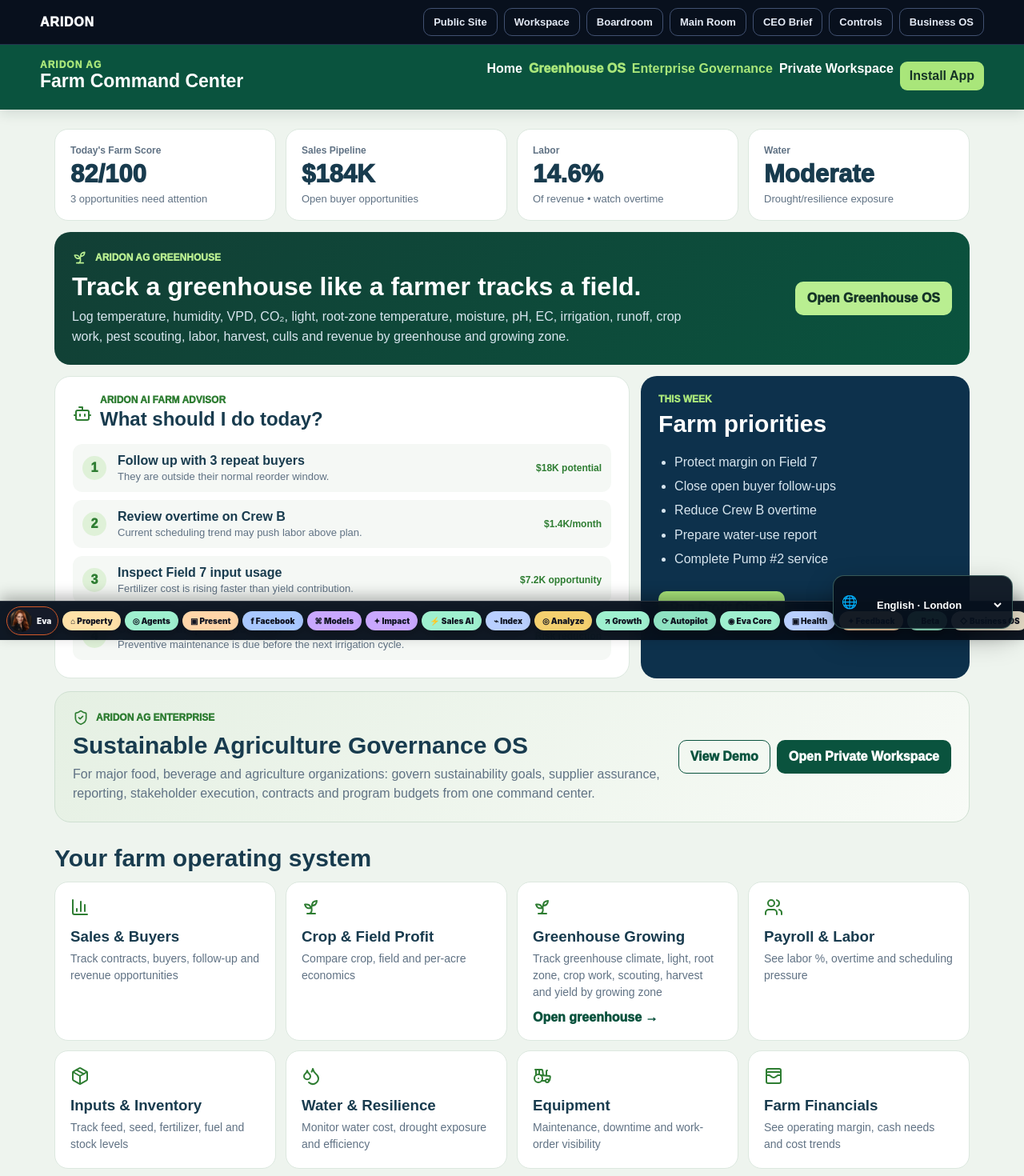
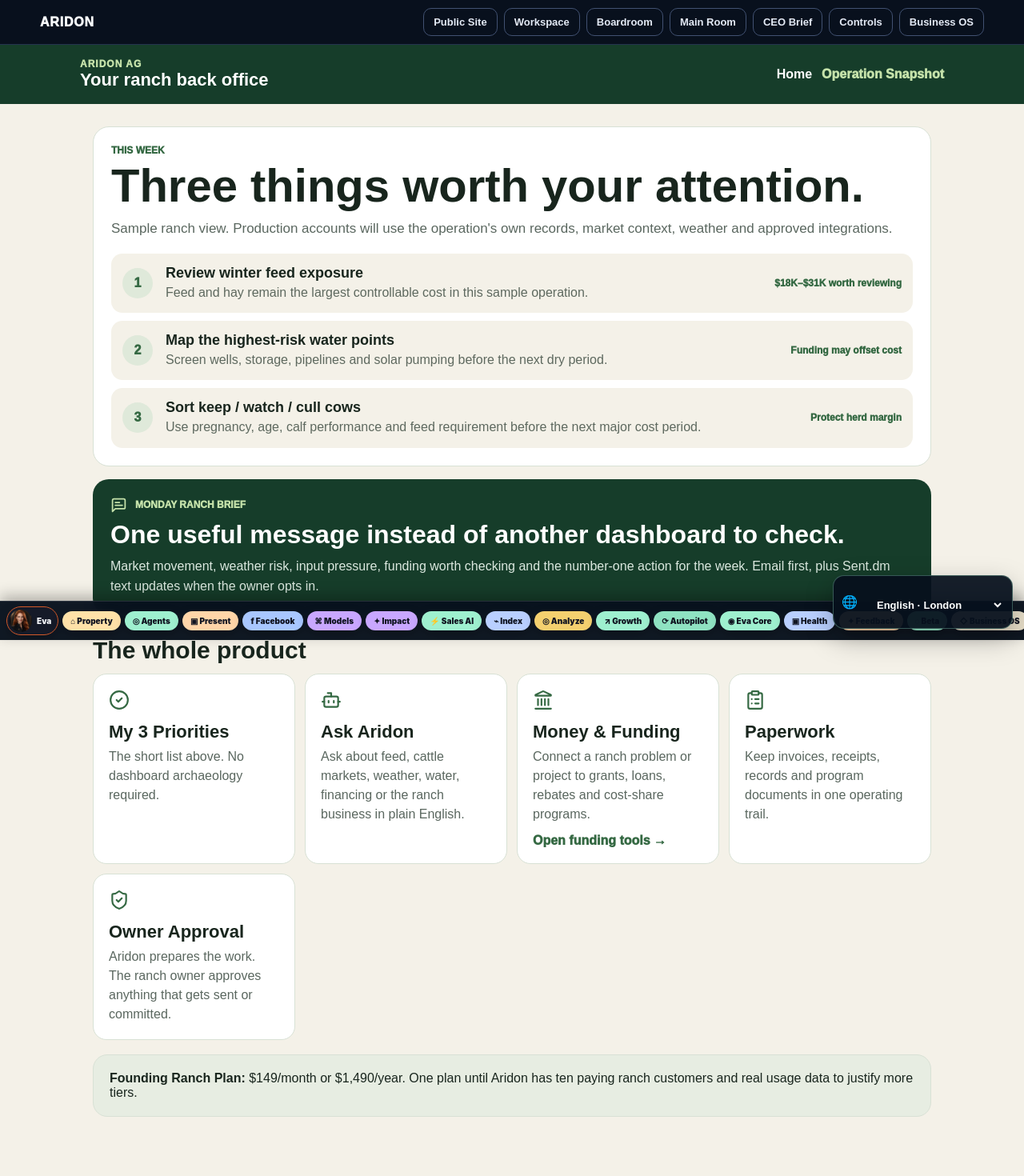
Before and after one commit to jimrusk/aridon-app, a Next.js app: page /ag/app in a window 1280 px wide. Shown: the top 1470 px of the page at 80% size. Built offline with nearby package versions, Linux system fonts and the light colour scheme.

Commit message:
Simplify Aridon Ag workspace to five ranch-owner jobs

```diff
--- a/app/ag/app/page.tsx
+++ b/app/ag/app/page.tsx
@@ -1,45 +1,47 @@
 import Link from 'next/link';
-import { BarChart3, Bot, Droplets, Package, Sprout, Tractor, Users, WalletCards, Wrench, ClipboardList, ShieldCheck } from 'lucide-react';
+import { Bot, CheckCircle2, ClipboardList, Landmark, MessageSquareText, ShieldCheck } from 'lucide-react';
 
-const modules=[
-  ['Sales & Buyers','Track contracts, buyers, follow-up and revenue opportunities',BarChart3],
-  ['Crop & Field Profit','Compare crop, field and per-acre economics',Sprout],
-  ['Greenhouse Growing','Track greenhouse climate, light, root zone, crop work, scouting, harvest and yield by growing zone',Sprout],
-  ['Payroll & Labor','See labor %, overtime and scheduling pressure',Users],
-  ['Inputs & Inventory','Track feed, seed, fertilizer, fuel and stock levels',Package],
-  ['Water & Resilience','Monitor water cost, drought exposure and efficiency',Droplets],
-  ['Equipment','Maintenance, downtime and work-order visibility',Tractor],
-  ['Farm Financials','See operating margin, cash needs and cost trends',WalletCards],
-  ['Work Orders','Turn recommendations into accountable field tasks',Wrench],
-  ['Reports & Documents','Keep operating, lender and compliance records together',ClipboardList],
-  ['Enterprise Governance','Goal governance, assurance, reporting, stakeholders and program spend',ShieldCheck],
+const actions = [
+  ['1', 'Review winter feed exposure', 'Feed and hay remain the largest controllable cost in this sample operation.', '$18K–$31K worth reviewing'],
+  ['2', 'Map the highest-risk water points', 'Screen wells, storage, pipelines and solar pumping before the next dry period.', 'Funding may offset cost'],
+  ['3', 'Sort keep / watch / cull cows', 'Use pregnancy, age, calf performance and feed requirement before the next major cost period.', 'Protect herd margin'],
 ];
 
-export default function AgApp(){return <main style={{minHeight:'100vh',background:'#eef4ee',color:'#183b4e',fontFamily:'Arial,sans-serif',paddingBottom:90}}>
-<header style={{background:'#0a533e',color:'#fff',padding:'18px 18px 22px',position:'sticky',top:0,zIndex:10,boxShadow:'0 4px 16px #173b2a24'}}><div style={{maxWidth:1180,margin:'auto',display:'flex',justifyContent:'space-between',gap:12,alignItems:'center',flexWrap:'wrap'}}><div><div style={{fontSize:12,fontWeight:950,color:'#a9e67a',letterSpacing:1}}>ARIDON AG</div><strong style={{fontSize:23}}>Farm Command Center</strong></div><div style={{display:'flex',gap:8,flexWrap:'wrap'}}><Link href="/ag" style={{color:'#fff',textDecoration:'none',fontWeight:800}}>Home</Link><Link href="/ag/greenhouse" style={{color:'#a9e67a',textDecoration:'none',fontWeight:950}}>Greenhouse OS</Link><Link href="/ag/governance" style={{color:'#a9e67a',textDecoration:'none',fontWeight:900}}>Enterprise Governance</Link><Link href="/customer/ag-governance" style={{color:'#fff',textDecoration:'none',fontWeight:900}}>Private Workspace</Link><Link href="/ag/install" style={{background:'#a9e67a',color:'#143326',textDecoration:'none',padding:'9px 12px',borderRadius:9,fontWeight:900}}>Install App</Link></div></div></header>
-<section style={{maxWidth:1180,margin:'auto',padding:'24px 18px'}}>
-<div style={{display:'grid',gridTemplateColumns:'repeat(auto-fit,minmax(220px,1fr))',gap:12}}>
-<Card title="Today's Farm Score" value="82/100" sub="3 opportunities need attention" />
-<Card title="Sales Pipeline" value="$184K" sub="Open buyer opportunities" />
-<Card title="Labor" value="14.6%" sub="Of revenue • watch overtime" />
-<Card title="Water" value="Moderate" sub="Drought/resilience exposure" />
-</div>
+const doors = [
+  ['My 3 Priorities', 'The short list above. No dashboard archaeology required.', CheckCircle2],
+  ['Ask Aridon', 'Ask about feed, cattle markets, weather, water, financing or the ranch business in plain English.', Bot],
+  ['Money & Funding', 'Connect a ranch problem or project to grants, loans, rebates and cost-share programs.', Landmark],
+  ['Paperwork', 'Keep invoices, receipts, records and program documents in one operating trail.', ClipboardList],
+  ['Owner Approval', 'Aridon prepares the work. The ranch owner approves anything that gets sent or committed.', ShieldCheck],
+];
 
-<section style={{marginTop:14,background:'linear-gradient(135deg,#123f35,#0a533e)',color:'#fff',borderRadius:20,padding:22,display:'grid',gridTemplateColumns:'minmax(0,1fr) auto',gap:18,alignItems:'center'}}><div><div style={{display:'flex',gap:9,alignItems:'center',color:'#b9ee91',fontSize:12,fontWeight:950}}><Sprout size={20}/>ARIDON AG GREENHOUSE</div><h2 style={{margin:'8px 0 7px',fontSize:32}}>Track a greenhouse like a farmer tracks a field.</h2><p style={{margin:0,color:'#d7e5ee',lineHeight:1.55,maxWidth:780}}>Log temperature, humidity, VPD, CO₂, light, root-zone temperature, moisture, pH, EC, irrigation, runoff, crop work, pest scouting, labor, harvest, culls and revenue by greenhouse and growing zone.</p></div><Link href="/ag/greenhouse" style={{background:'#b9ee91',color:'#153427',textDecoration:'none',padding:'12px 15px',borderRadius:10,fontWeight:950,whiteSpace:'nowrap'}}>Open Greenhouse OS</Link></section>
+export default function AgApp() {
+  return <main style={{ minHeight: '100vh', background: '#f4f1e8', color: '#18251d', fontFamily: 'Arial,sans-serif', paddingBottom: 60 }}>
+    <header style={{ background: '#163d2a', color: '#fff', padding: '17px 18px', position: 'sticky', top: 0, zIndex: 10 }}>
+      <div style={{ maxWidth: 1080, margin: 'auto', display: 'flex', justifyContent: 'space-between', gap: 12, alignItems: 'center', flexWrap: 'wrap' }}>
+        <div><div style={{ color: '#c5e2aa', fontSize: 12, fontWeight: 950, letterSpacing: 1 }}>ARIDON AG</div><strong style={{ fontSize: 22 }}>Your ranch back office</strong></div>
+        <div style={{ display: 'flex', gap: 12, flexWrap: 'wrap' }}><Link href="/ag" style={{ color: '#fff', textDecoration: 'none', fontWeight: 850 }}>Home</Link><Link href="/ag/snapshot" style={{ color: '#c5e2aa', textDecoration: 'none', fontWeight: 950 }}>Operation Snapshot</Link></div>
+      </div>
+    </header>
 
-<div style={{display:'grid',gridTemplateColumns:'minmax(0,1.4fr) minmax(280px,.8fr)',gap:14,marginTop:14}}>
-<section style={{background:'#fff',borderRadius:20,padding:22,border:'1px solid #dce8df'}}><div style={{display:'flex',gap:10,alignItems:'center'}}><Bot color="#2e7d32"/><div><div style={{fontSize:12,fontWeight:950,color:'#2e7d32'}}>ARIDON AI FARM ADVISOR</div><h2 style={{margin:'3px 0'}}>What should I do today?</h2></div></div><div style={{display:'grid',gap:10,marginTop:14}}><Action n="1" title="Follow up with 3 repeat buyers" text="They are outside their normal reorder window." money="$18K potential"/><Action n="2" title="Review overtime on Crew B" text="Current scheduling trend may push labor above plan." money="$1.4K/month"/><Action n="3" title="Inspect Field 7 input usage" text="Fertilizer cost is rising faster than yield contribution." money="$7.2K opportunity"/><Action n="4" title="Service Pump #2 this week" text="Preventive maintenance is due before the next irrigation cycle." money="Risk reduction"/></div></section>
-<section style={{background:'#0d314c',color:'#fff',borderRadius:20,padding:22}}><div style={{fontSize:12,fontWeight:950,color:'#a9e67a'}}>THIS WEEK</div><h2 style={{fontSize:30,margin:'7px 0 12px'}}>Farm priorities</h2><ul style={{lineHeight:1.9,paddingLeft:20,color:'#d7e5ee'}}><li>Protect margin on Field 7</li><li>Close open buyer follow-ups</li><li>Reduce Crew B overtime</li><li>Prepare water-use report</li><li>Complete Pump #2 service</li></ul><Link href="/ag#profit-check" style={{display:'inline-block',marginTop:8,background:'#a9e67a',color:'#153427',textDecoration:'none',fontWeight:950,padding:'12px 14px',borderRadius:10}}>Run Profit Check</Link></section>
-</div>
+    <section style={{ maxWidth: 1080, margin: 'auto', padding: '28px 16px' }}>
+      <div style={{ background: '#fff', border: '1px solid #d8e1d5', borderRadius: 20, padding: 22 }}>
+        <div style={{ color: '#356943', fontSize: 12, fontWeight: 950 }}>THIS WEEK</div>
+        <h1 style={{ fontSize: 'clamp(36px,6vw,58px)', lineHeight: 1, margin: '8px 0 12px' }}>Three things worth your attention.</h1>
+        <p style={{ margin: 0, color: '#5a675f', fontSize: 17, lineHeight: 1.5 }}>Sample ranch view. Production accounts will use the operation's own records, market context, weather and approved integrations.</p>
+        <div style={{ display: 'grid', gap: 10, marginTop: 18 }}>{actions.map(([n, title, text, money]) => <article key={title} style={{ display: 'grid', gridTemplateColumns: '42px minmax(0,1fr) auto', gap: 12, alignItems: 'center', padding: 14, borderRadius: 14, background: '#f4f1e8' }}><div style={{ width: 38, height: 38, borderRadius: 99, display: 'grid', placeItems: 'center', background: '#dfe9da', color: '#356943', fontWeight: 950 }}>{n}</div><div><strong style={{ fontSize: 18 }}>{title}</strong><div style={{ color: '#5e695f', marginTop: 3, lineHeight: 1.4 }}>{text}</div></div><div style={{ color: '#356943', fontSize: 12, fontWeight: 950, textAlign: 'right' }}>{money}</div></article>)}</div>
+      </div>
 
-<section style={{marginTop:16,background:'linear-gradient(135deg,#e5f0e3,#f8fbf7)',border:'1px solid #cfe0d1',borderRadius:20,padding:22,display:'grid',gridTemplateColumns:'minmax(0,1fr) auto',gap:18,alignItems:'center'}}><div><div style={{display:'flex',gap:9,alignItems:'center',color:'#2e7d32',fontSize:12,fontWeight:950}}><ShieldCheck size={20}/>ARIDON AG ENTERPRISE</div><h2 style={{margin:'8px 0 7px',fontSize:30}}>Sustainable Agriculture Governance OS</h2><p style={{margin:0,color:'#607284',lineHeight:1.55,maxWidth:760}}>For major food, beverage and agriculture organizations: govern sustainability goals, supplier assurance, reporting, stakeholder execution, contracts and program budgets from one command center.</p></div><div style={{display:'flex',gap:8,flexWrap:'wrap',justifyContent:'flex-end'}}><Link href="/ag/governance" style={{border:'1px solid #0a533e',color:'#0a533e',textDecoration:'none',padding:'11px 14px',borderRadius:10,fontWeight:950,whiteSpace:'nowrap'}}>View Demo</Link><Link href="/customer/ag-governance" style={{background:'#0a533e',color:'#fff',textDecoration:'none',padding:'12px 15px',borderRadius:10,fontWeight:950,whiteSpace:'nowrap'}}>Open Private Workspace</Link></div></section>
+      <section style={{ marginTop: 16, background: '#163d2a', color: '#fff', borderRadius: 20, padding: 22 }}>
+        <div style={{ display: 'flex', gap: 10, alignItems: 'center', color: '#c5e2aa', fontSize: 12, fontWeight: 950 }}><MessageSquareText size={21} /> MONDAY RANCH BRIEF</div>
+        <h2 style={{ fontSize: 32, margin: '8px 0' }}>One useful message instead of another dashboard to check.</h2>
+        <p style={{ margin: 0, color: '#dbe8df', lineHeight: 1.6 }}>Market movement, weather risk, input pressure, funding worth checking and the number-one action for the week. Email first, plus Sent.dm text updates when the owner opts in.</p>
+      </section>
 
-<h2 style={{fontSize:30,margin:'28px 0 12px'}}>Your farm operating system</h2>
-<div style={{display:'grid',gridTemplateColumns:'repeat(auto-fit,minmax(230px,1fr))',gap:12}}>{modules.map(([title,text,Icon]:any)=><section key={title} style={{background:'#fff',borderRadius:17,padding:19,border:'1px solid #dce8df'}}><Icon size={24} color="#2e7d32"/><h3 style={{margin:'10px 0 6px'}}>{title}</h3><p style={{margin:0,color:'#607284',lineHeight:1.5,fontSize:14}}>{text}</p>{title==='Greenhouse Growing'&&<Link href="/ag/greenhouse" style={{display:'inline-block',marginTop:12,color:'#0a533e',fontWeight:950,textDecoration:'none'}}>Open greenhouse →</Link>}{title==='Enterprise Governance'&&<div style={{display:'flex',gap:10,flexWrap:'wrap',marginTop:12}}><Link href="/ag/governance" style={{color:'#0a533e',fontWeight:950,textDecoration:'none'}}>View demo →</Link><Link href="/customer/ag-governance" style={{color:'#0a533e',fontWeight:950,textDecoration:'none'}}>Use workspace →</Link></div>}</section>)}</div>
+      <h2 style={{ fontSize: 30, margin: '28px 0 12px' }}>The whole product</h2>
+      <div style={{ display: 'grid', gridTemplateColumns: 'repeat(auto-fit,minmax(230px,1fr))', gap: 12 }}>{doors.map(([title, text, Icon]: any) => <article key={title} style={{ background: '#fff', border: '1px solid #d8e1d5', borderRadius: 17, padding: 19 }}><Icon size={26} color="#356943" /><h3 style={{ fontSize: 22, margin: '10px 0 6px' }}>{title}</h3><p style={{ margin: 0, color: '#5a675f', lineHeight: 1.5 }}>{text}</p>{title === 'Money & Funding' && <Link href="/ag/funding" style={{ display: 'inline-block', marginTop: 12, color: '#356943', fontWeight: 950, textDecoration: 'none' }}>Open funding tools →</Link>}</article>)}</div>
 
-<section style={{marginTop:20,background:'#e3efe3',borderRadius:18,padding:20}}><strong>Built for the field:</strong> use this dashboard from a phone, tablet or desktop. Install Aridon Ag to your home screen for a dedicated app-style experience.</section>
-</section>
-</main>}
-
-function Card({title,value,sub}:{title:string,value:string,sub:string}){return <section style={{background:'#fff',borderRadius:17,padding:19,border:'1px solid #dce8df'}}><div style={{fontSize:12,fontWeight:900,color:'#607284'}}>{title}</div><div style={{fontSize:31,fontWeight:950,margin:'5px 0'}}>{value}</div><div style={{fontSize:13,color:'#607284'}}>{sub}</div></section>}
-function Action({n,title,text,money}:{n:string,title:string,text:string,money:string}){return <div style={{display:'grid',gridTemplateColumns:'34px 1fr auto',gap:10,alignItems:'center',padding:12,borderRadius:12,background:'#f5f8f5'}}><div style={{width:30,height:30,borderRadius:999,display:'grid',placeItems:'center',background:'#dff1d8',fontWeight:950,color:'#2e7d32'}}>{n}</div><div><strong>{title}</strong><div style={{fontSize:13,color:'#607284',marginTop:3}}>{text}</div></div><div style={{fontSize:12,fontWeight:900,color:'#2e7d32',textAlign:'right'}}>{money}</div></div>}
+      <section style={{ marginTop: 18, border: '1px solid #d8e1d5', background: '#e7ede2', borderRadius: 18, padding: 20 }}><strong>Founding Ranch Plan:</strong> $149/month or $1,490/year. One plan until Aridon has ten paying ranch customers and real usage data to justify more tiers.</section>
+    </section>
+  </main>;
+}
```
